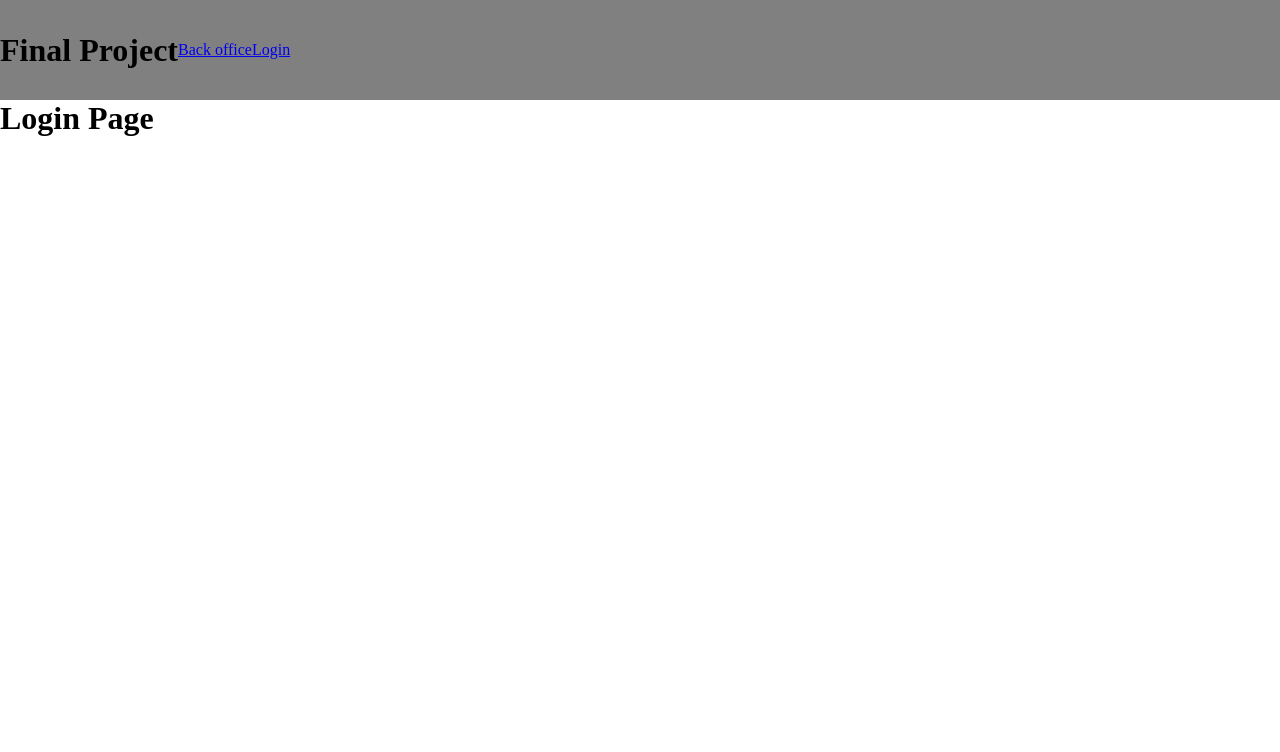
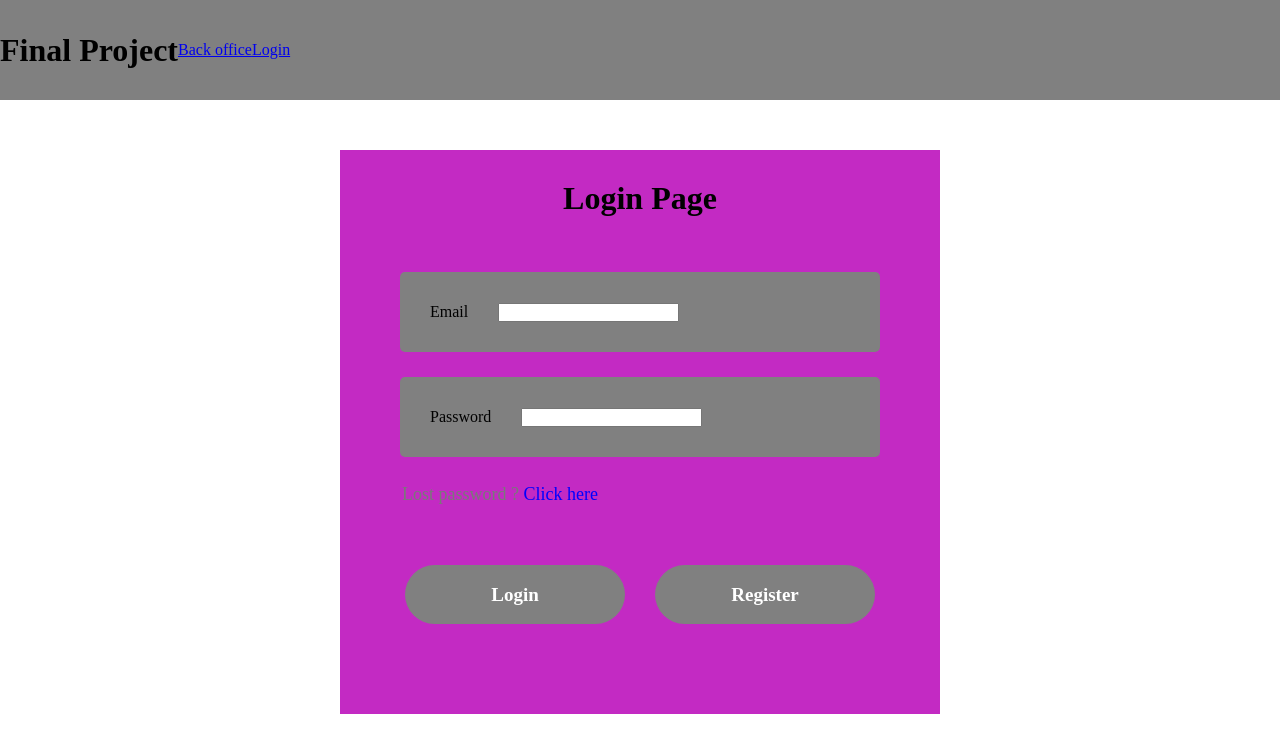
Before and after one commit to matrzf/tp-frontui, a React (Vite) app: page /Login in a window 1280 px wide. Shown: the top 752 px of the page. Built offline with nearby package versions, Linux system fonts and the light colour scheme.

Commit message:
update login page, login to register with useNavigate, route register

```diff
--- a/eslint.config.js
+++ b/eslint.config.js
@@ -29,6 +29,7 @@ export default [
       ...react.configs['jsx-runtime'].rules,
       ...reactHooks.configs.recommended.rules,
       'react/jsx-no-target-blank': 'off',
+      "react/prop-types": 'off',
       'react-refresh/only-export-components': [
         'warn',
         { allowConstantExport: true },
--- a/src/App.jsx
+++ b/src/App.jsx
@@ -8,6 +8,7 @@ import Navbar from './components/Navbar'
 import Home from './views/Home'
 import BackOffice from './views/BackOffice'
 import Login from './views/Login/Login'
+import Register from './views/Register/Register'
 
 
 function App() {
@@ -31,6 +32,10 @@ function App() {
               path="/Login"
               element={<Login />}
             />
+            <Route
+              path="/Register"
+              element={<Register />}
+            />
           </Routes>
         </div>
       </BrowserRouter>
--- a/src/views/Login/Login.css
+++ b/src/views/Login/Login.css
@@ -0,0 +1,71 @@
+.login-container {
+    display: flex;
+    flex-direction: column;
+    margin: auto;
+    margin-top: 50px;
+    width: 600px;
+    background: rgb(195, 42, 195);
+    padding-bottom: 30px;
+}
+
+.header {
+    display: flex;
+    flex-direction: column;
+    align-items: center;
+    gap: 9px;
+    width: 100%;
+    margin-top: 30px;
+}
+
+.inputs {
+    margin-top: 55px;
+    display: flex;
+    flex-direction: column;
+    gap: 25px;
+}
+
+.input {
+    display: flex;
+    align-items: center;
+    margin: auto;
+    width: 480px;
+    height: 80px;
+    background: gray;
+    border-radius: 5px;
+}
+
+.input p {
+    margin: 0 30px;
+}
+
+.forgot-password {
+    padding-left: 62px;
+    margin-top: 27px;
+    color: #797979;
+    font-size: 18px;
+}
+
+.forgot-password span {
+    color: blue;
+    cursor: pointer;
+}
+
+.submit-container {
+    display: flex;
+    gap: 30px;
+    margin: 60px auto;
+}
+
+.submit {
+    display: flex;
+    justify-content: center;
+    align-items: center;
+    width: 220px;
+    height: 59px;
+    color: white;
+    background: gray;
+    border-radius: 50px;
+    font-size: 19px;
+    font-weight: 700;
+    cursor: pointer;
+}
--- a/src/views/Login/Login.jsx
+++ b/src/views/Login/Login.jsx
@@ -1,9 +1,33 @@
+import { useNavigate } from "react-router-dom";
 import './Login.css'
 
 export default function Login(){
+    const navigate = useNavigate();
+
+    const goToRegister = () => {
+        navigate("/Register");
+    }
+
     return (
         <div className="login-container">
-            <h1>Login Page</h1>
+            <div className="header">
+                <h1>Login Page</h1>
+            </div>
+            <div className="inputs">
+                <div className="input">
+                    <p>Email</p>
+                    <input type="email" />
+                </div>
+                <div className="input">
+                    <p>Password</p>
+                    <input type="password" />
+                </div>
+            </div>
+            <div className="forgot-password">Lost password ? <span>Click here</span></div>
+            <div className="submit-container">
+                <div className="submit">Login</div>
+                <div className="submit" onClick={goToRegister}>Register</div>
+            </div>
         </div>
     );
 
```
